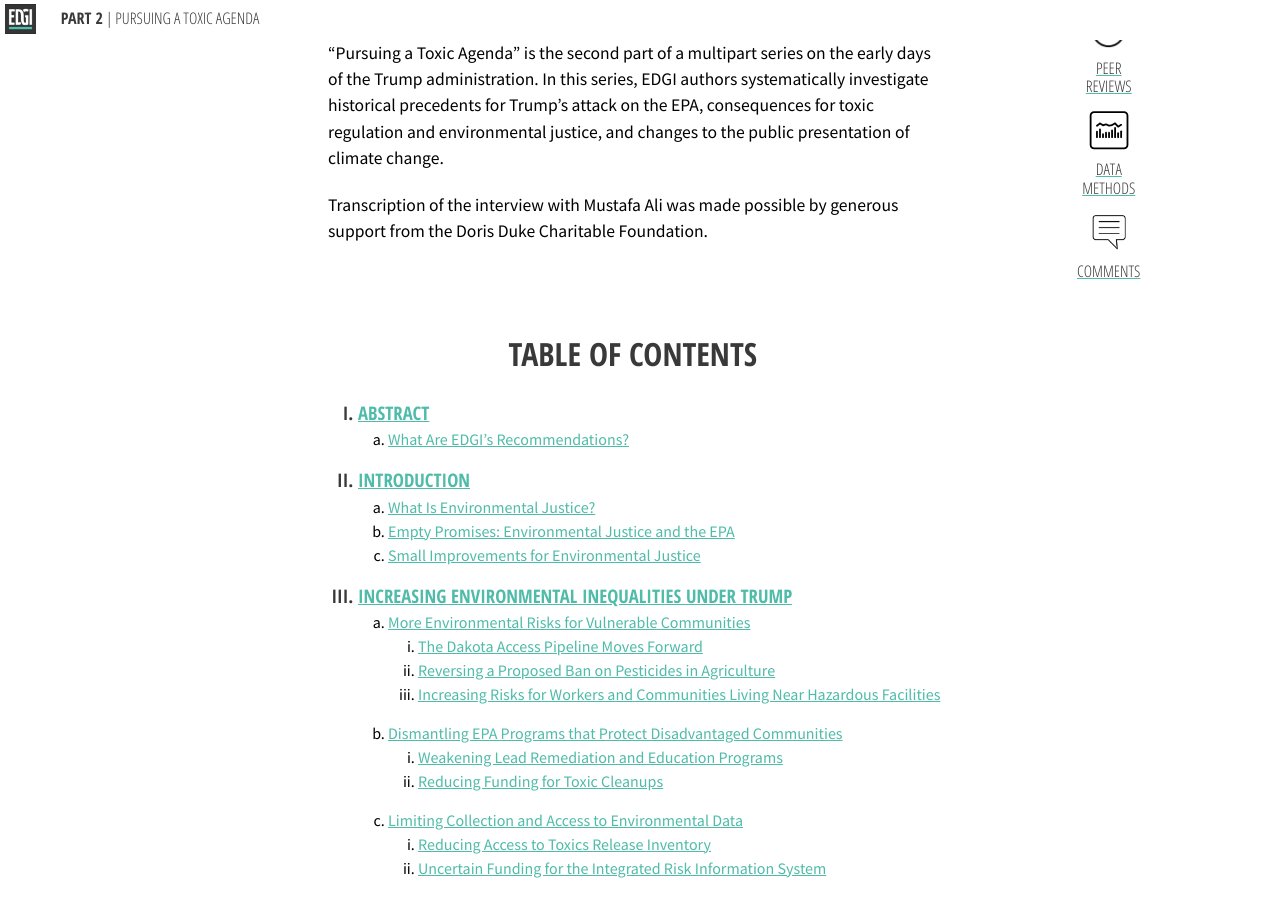
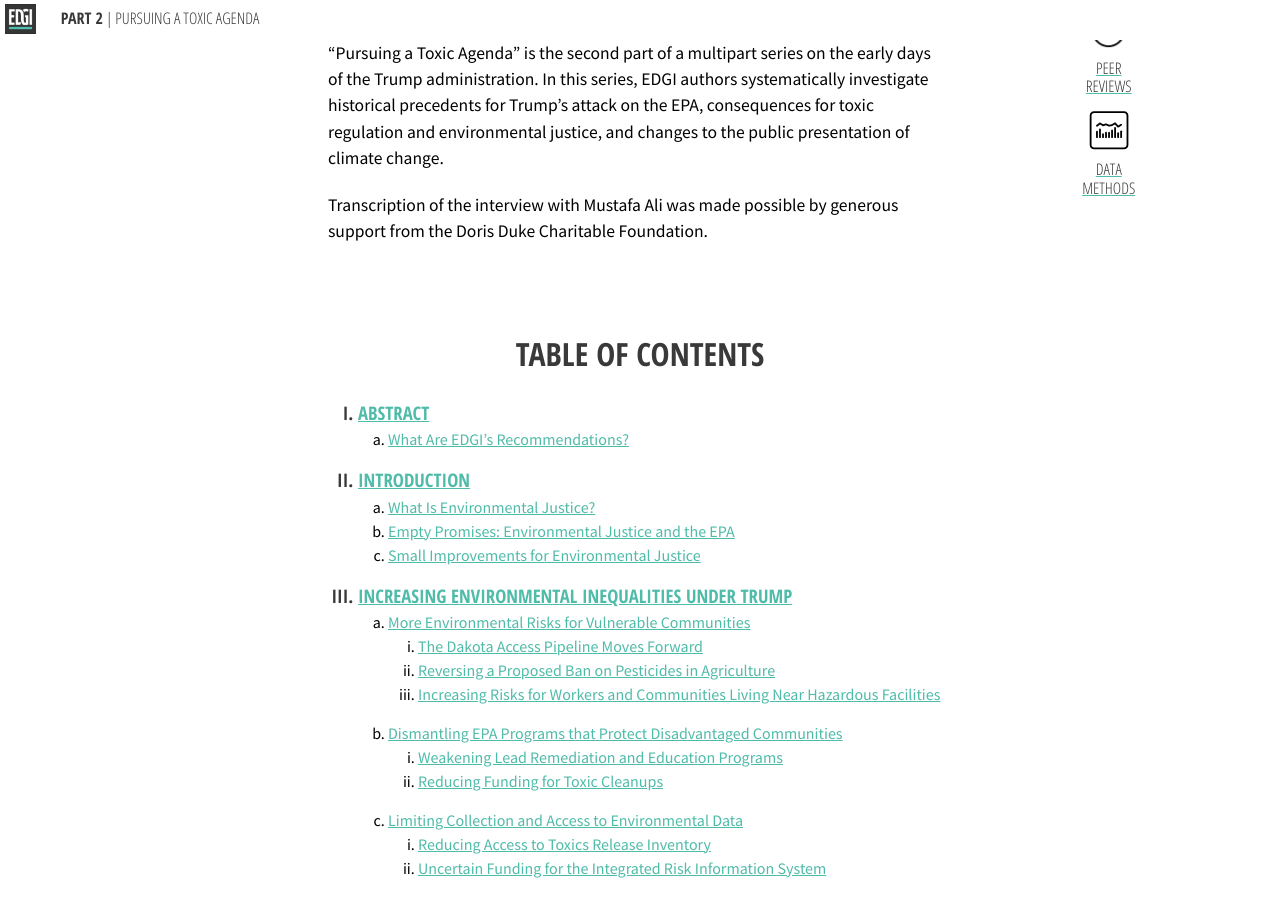
Before and after one commit to edgi-govdata-archiving/100days, a Jekyll site: the page built from pursuing-toxic-agenda.html, in a window 1280 px wide and 900 px high, scrolled down 1145 px. Built offline with Jekyll 4.4.1, drawn with Linux system fonts in a browser that asks for light colours; nearby versions of some CDN libraries.

Commit message:
commented out comment icon until i remember disqus info

```diff
--- a/pursuing-toxic-agenda.html
+++ b/pursuing-toxic-agenda.html
@@ -39,10 +39,10 @@
                 <img alt="pdf" src="/assets/data.svg" style="width:40px; margin-bottom:10px">
                 <h3 class="f5 fw1 ttu tc">Data Methods</h3>
             </a>
-            <a href="#disqus_thread" class="aside-el">
+            <!-- <a href="#disqus_thread" class="aside-el">
                 <img alt="pdf" src="/assets/comment.png" style="width:40px; margin-bottom:10px">
                 <h3 class="f5 fw1 ttu">Comments</h3>
-            </a>
+            </a> -->
         </div>
     </div>
 
```
